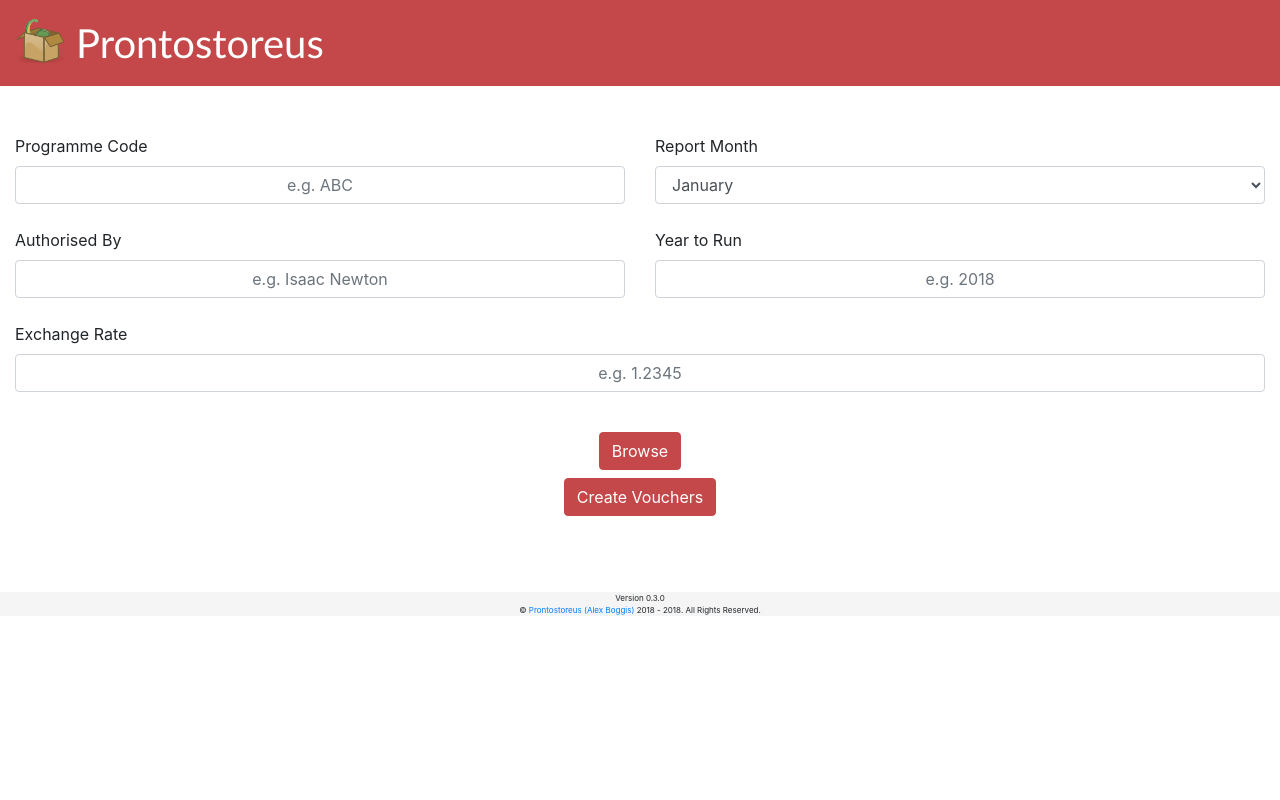
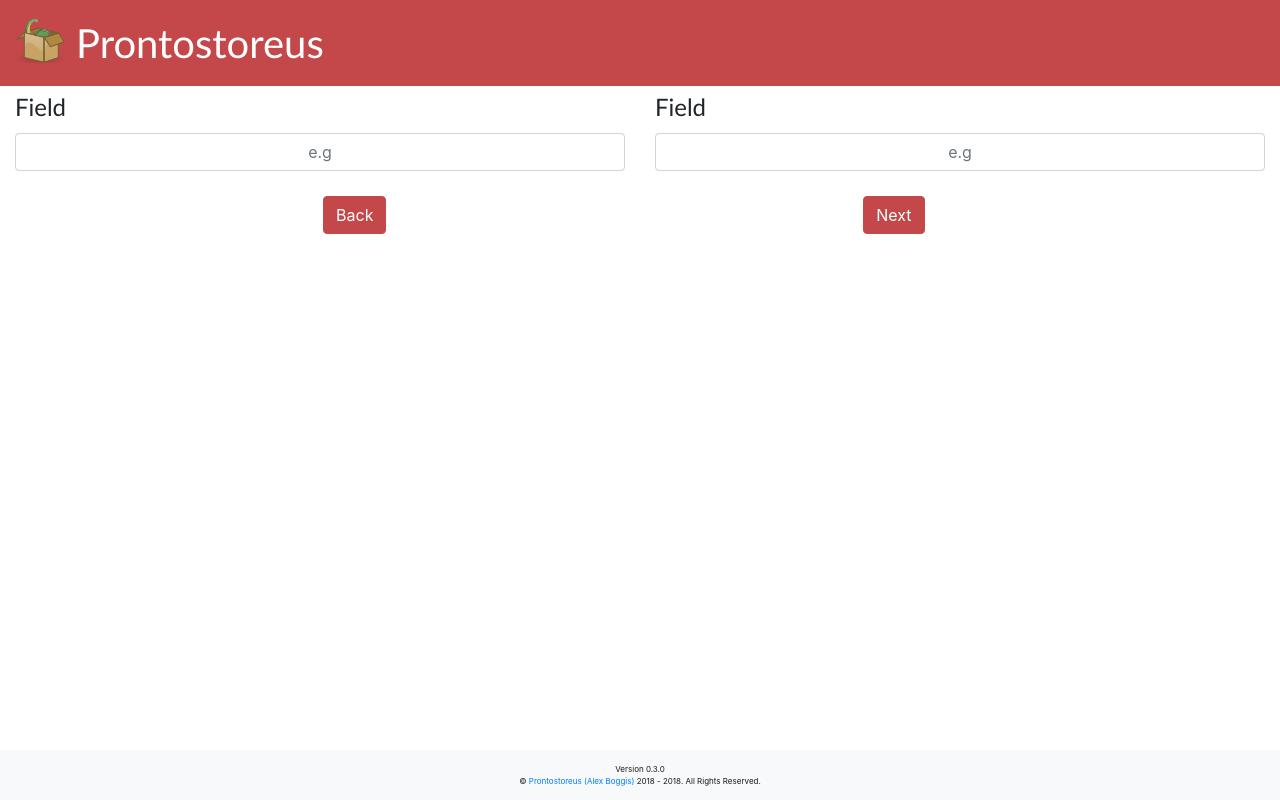
Before and after one commit to cognophile/prontostoreus-client, a PHP site: page /src/application.php in a window 1280 px wide. Run offline with PHP 8.4, Linux system fonts and the light colour scheme; some libraries are stand-ins or nearby versions.

Commit message:
Progress the application form design

```diff
--- a/src/application.php
+++ b/src/application.php
@@ -7,134 +7,100 @@
             <!-- Required meta tags -->
             <meta charset="utf-8">
             <meta name="viewport" content="width=device-width, initial-scale=1, shrink-to-fit=no">
+            <!-- Include Boostrap 4 CSS -->
             <link rel="stylesheet" href="https://maxcdn.bootstrapcdn.com/bootstrap/4.0.0/css/bootstrap.min.css" integrity="sha384-Gn5384xqQ1aoWXA+058RXPxPg6fy4IWvTNh0E263XmFcJlSAwiGgFAW/dAiS6JXm" crossorigin="anonymous">
+            <!-- Include custom Prontostoreus CSS -->
             <link rel="stylesheet" type="text/css" href="../assets/css/styles.css"/>
 
-            <script src="https://code.jquery.com/jquery-3.2.1.slim.min.js" integrity="sha384-KJ3o2DKtIkvYIK3UENzmM7KCkRr/rE9/Qpg6aAZGJwFDMVNA/GpGFF93hXpG5KkN" crossorigin="anonymous"></script>
+            <!-- Include jQuery JS library -->
+            <script src="https://code.jquery.com/jquery-3.3.1.min.js" integrity="sha256-FgpCb/KJQlLNfOu91ta32o/NMZxltwRo8QtmkMRdAu8=" crossorigin="anonymous"></script>
+            <!-- Include Bootstrap 4 JS library -->
             <script src="https://cdnjs.cloudflare.com/ajax/libs/popper.js/1.12.9/umd/popper.min.js" integrity="sha384-ApNbgh9B+Y1QKtv3Rn7W3mgPxhU9K/ScQsAP7hUibX39j7fakFPskvXusvfa0b4Q" crossorigin="anonymous"></script>
             <script src="https://maxcdn.bootstrapcdn.com/bootstrap/4.0.0/js/bootstrap.min.js" integrity="sha384-JZR6Spejh4U02d8jOt6vLEHfe/JQGiRRSQQxSfFWpi1MquVdAyjUar5+76PVCmYl" crossorigin="anonymous"></script>
+            <!-- Include Bootbox.js library  -->
+            <script src="https://cdnjs.cloudflare.com/ajax/libs/bootbox.js/4.4.0/bootbox.min.js"></script>
 
-            <title> Prontostoreus - Welcome! </title>
+            <!-- Include custom Prontostoreus JavaScript-->
+            <script src="../assets/js/config.js"></script>
+            <script src="../assets/js/application.js"></script>
+
+            <title> Prontostoreus - Application </title>
 	</head>
+
 	<body>
-        <nav id="navbar" class="navbar navbar-dark">
+        <section>
+            <nav id="navbar" class="navbar navbar-dark fixed-top">
                 <a id="navbar-title" class="navbar-brand" href="../index.php">
                     <img id="navbar-logo-image" src="../resources/img/prontostoreus.png" width="50" height="50" class="d-inline-block align-top" alt="">
                     <span id="navbar-title-text">Prontostoreus</span>
                 </a>
             </nav>
+        </section>
 
-        <br><br>
 
-        <form action="generateVouchers.php" method="POST" enctype="multipart/form-data" id="uploadForm">
-        <div id="dataEntry" class="container-fluid form-group">
 
+
+
+
+
+        <section>
+            <div id="data-entry" class="container-fluid form-group">
                 <div class="row">
                     <div class="col">
-                    <label id="form-programme-code-label" for="form-programme-code-input">Programme Code</label>
-                    <input id="form-programme-code-input" class="form-control" name="programmeCode" type="text" placeholder="e.g. ABC" required="true">
+                        <label id="dob-label" class="field-label-large" for="dob-input">Field</label>
+                        <input id="dob-input" class="form-control" type="text" name="dob" maxlength="8" placeholder="e.g">
                     </div>
-            <br>
 
                     <div class="col">
-                <label id="form-month-selector-label" for="form-month-selector-input">Report Month</label>
-                <select id="form-month-selector-input" class="form-control" name="month" form="uploadForm" required="true">
-                    <option value="1">January</option>
-                    <option value="2">February</option>
-                    <option value="3">March</option>
-                    <option value="4">April</option>
-                    <option value="5">May</option>
-                    <option value="6">June</option>
-                    <option value="7">July</option>
-                    <option value="8">August</option>
-                    <option value="9">September</option>
-                    <option value="10">October</option>
-                    <option value="11">November</option>
-                    <option value="12">December</option>
-                </select>
-
-                <br>
+                        <label id="dob-label" class="field-label-large" for="dob-input">Field</label>
+                        <input id="dob-input" class="form-control" type="text" name="dob" maxlength="8" placeholder="e.g">
                     </div>
                 </div>
 
                 <div class="row">
                     <div class="col">
-                <label id="form-authorised-by-label" for="form-authorised-by-input">Authorised By</label>
-                <input id="form-authorised-by-input" class="form-control" type="text" name="authorisedBy"
-                        placeholder="e.g. Isaac Newton" required="true">
+
                     </div>
+                    <div class="col">
 
-            <div class="col">
-                <label id="form-year-run-label" for="form-year-run-input">Year to Run</label>
-                <input id="form-year-run-input" class="form-control" name="year" type="text" placeholder="e.g. 2018" required="true">
-            </div>
-            <br>
-            </div>
-
-            <br>
-            <div class="row">
-            <div class="col">
-                <label id="form-exchange-rate-label" for="form-exchange-rate-input">Exchange Rate</label>
-                <input id="form-exchange-rate-input" class="form-control" name="exrate" type="text"
-                        onfocus="renderPopover(this.id, 'Information', 'This represents the GBP to USD value')" placeholder="e.g. 1.2345" required="true">
                     </div>
                 </div>
             </div>
+        </section>
 
 
-            <br>
-            <div class="container-fluid">
-            <div class="row justify-content-center">
-                <label id="form-browse-file-btn" class="browse btn btn-primary">Browse
-                <input id="form-file-upload-control" class="form-control-file" name="<?= REPORT ?>" type="file"
-                        hidden accept=".xlsx" required="true">
-                </label>
-            </div>
-            </div>
 
-            <div class="container-fluid">
-            <div class="row justify-content-center">
-                <div id="form-uploaded-filename"></div>
-                </div>
-            </div>
-            </div>
 
-        <div id="submissionButtonContainer" class="container-fluid">
-            <div class="row justify-content-center">
+
+
+
+        <section>
+            <div id="meta-bottom-navbar" class="row justify-content-center navbar">
+                <div id="bottom-btn-navbar" class="row">
+                    <div class="col-md-6">
+                        <div class="col-md-12 justify-content-center d-flex">
                             <span class="input-group-btn">
-                    <button id="form-submission-btn" class="browse btn btn-primary" form="uploadForm" type="submit" required="true">Create Vouchers</button>
+                                <a id="next-page-btn-visible-wide" class="browse btn btn-primary" href="customer.php">Back</a>
                             </span>
                         </div>
                     </div>
 
-        <section>
-            <div class="row justify-content-center">
+                    <div class="col-md-6">
+                        <div class="col-md-12 justify-content-center d-flex">
                             <span class="input-group-btn">
-                    <a id="next-page-btn" class="browse btn btn-primary" href="location.php">Back</a>
+                                <a id="next-page-btn-visible-wide" class="browse btn btn-primary" onclick="validateApplicationForm()">Next</a>
                             </span>
                         </div>
-        </section>
-
-        <section>
-            <div class="row justify-content-center">
-                <span class="input-group-btn">
-                    <a id="next-page-btn" class="browse btn btn-primary" href="x.php">Next</a>
-                </span>
+                    </div>
+                </div>
             </div>
         </section>
-
-        </form>
     </body>
 
     <!--Copyright-->
-        <footer id="main-footer" class="footer footer-bottom">
-            <div id="main-footer-content" class="container">
-                <p class="text-center">
-                Version <?= getVersion(); ?> <br>
-                © <?= getCopyright(); ?>
-                </p>
+    <nav id="main-footer" class="navbar fixed-bottom navbar-light bg-light">
+        <div id="main-footer-content" class="navbar-brand container">
+            <p id="main-footer-content">Version <?= getVersion(); ?> <br>© <?= getCopyright(); ?></p>
         </div>
-        </footer>
-
-	</body>
+    </nav>
 </html>
```
Also changed, not shown: assets/js/application.js (added). Lines whose indentation alone changed are shown as unchanged.
